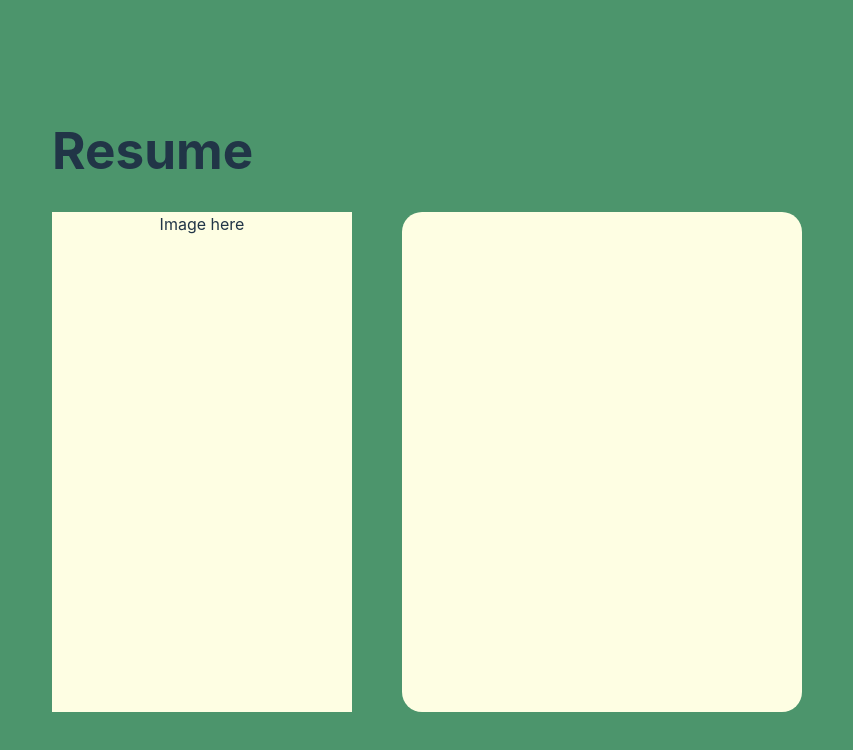
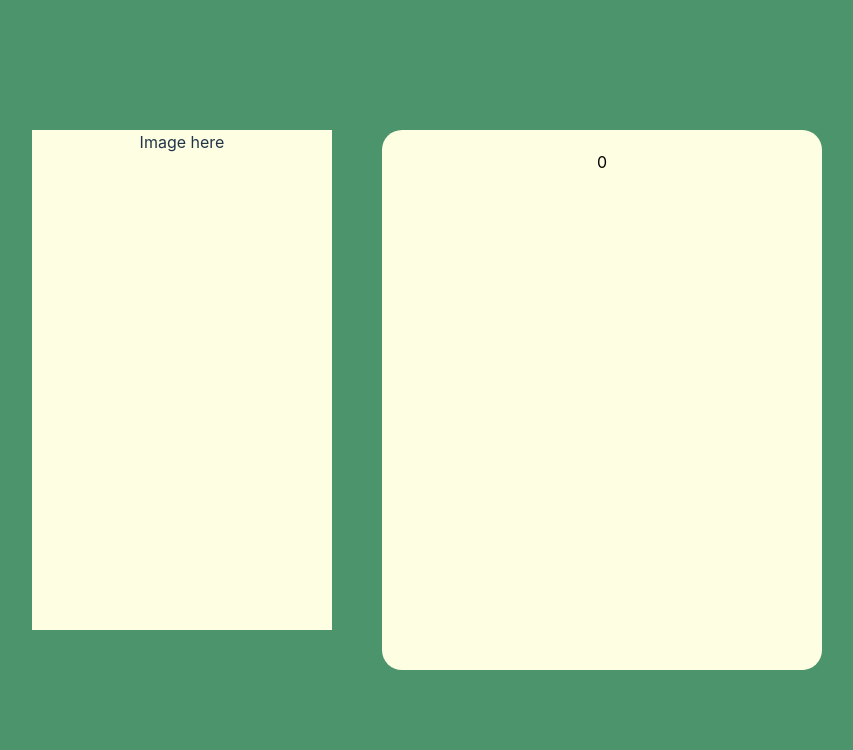
Before and after one commit to michimochi25/Terrible-Ideas-Hackathon, a React (Vite) app in the folder vite-project/: page /resume in a window 1280 px wide. Shown: the top 750 px of the page, without its empty margins (213-1066 px from the left). Built offline with nearby package versions, Linux system fonts and the light colour scheme.

Commit message:
idk what this is

```diff
--- a/vite-project/src/App.css
+++ b/vite-project/src/App.css
@@ -29,7 +29,9 @@ html {
 }
 
 .resume-container {
+  padding: 20px;
   background-color: #FEFEE3;
+  color: black;
   width: 400px;
   height: 500px;
   border-radius: 20px;
--- a/vite-project/src/pages/resume.jsx
+++ b/vite-project/src/pages/resume.jsx
@@ -1,8 +1,13 @@
+import { useState, useEffect } from 'react';
 
 function Resume() {
+  const [data, setData] = useState(0);
+  useEffect(() => {
+
+  }, []);
+
   return (
     <div className="resume">
-      <h1>Resume</h1>
       <div className="container">
         <div className="image">
           Image here
@@ -10,6 +15,7 @@ function Resume() {
         </div>
         <div className="resume-container">
           {/* the CV */}
+          {data}
         </div>
       </div>
     </div>
```
